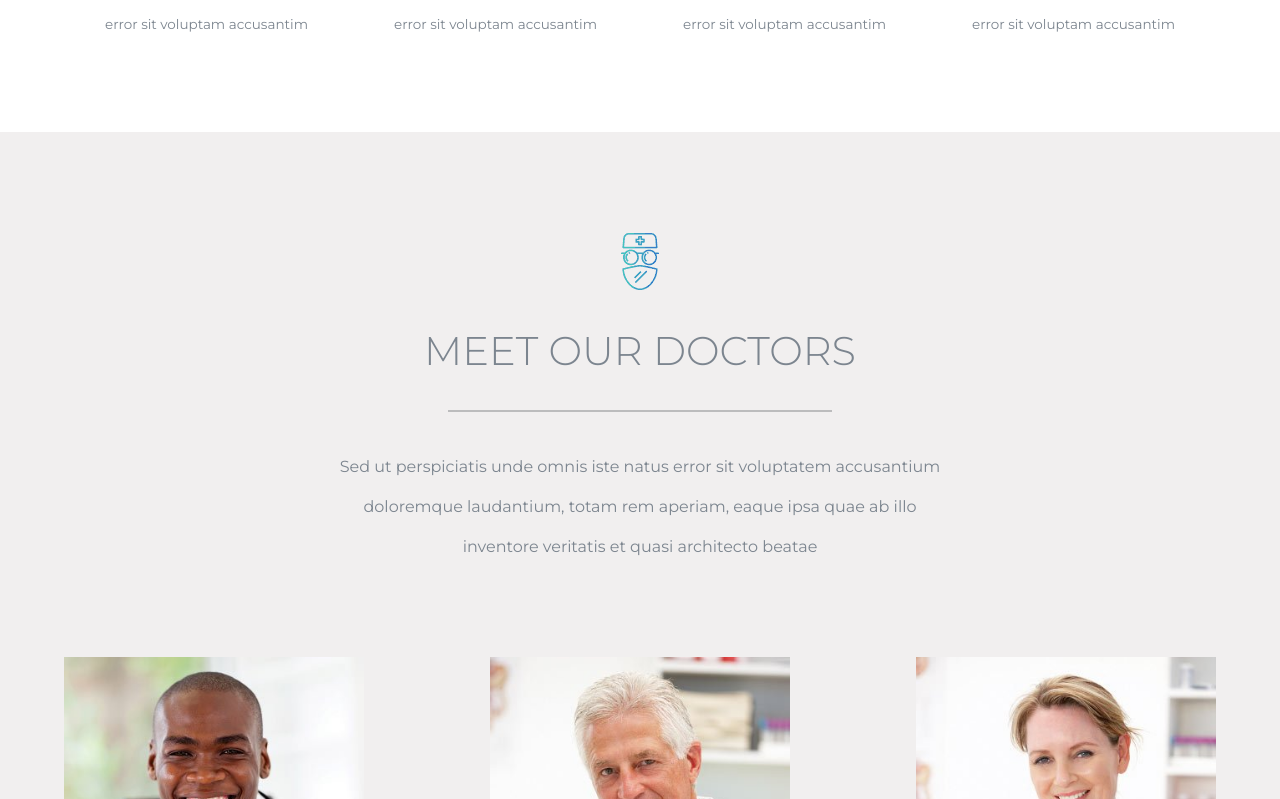
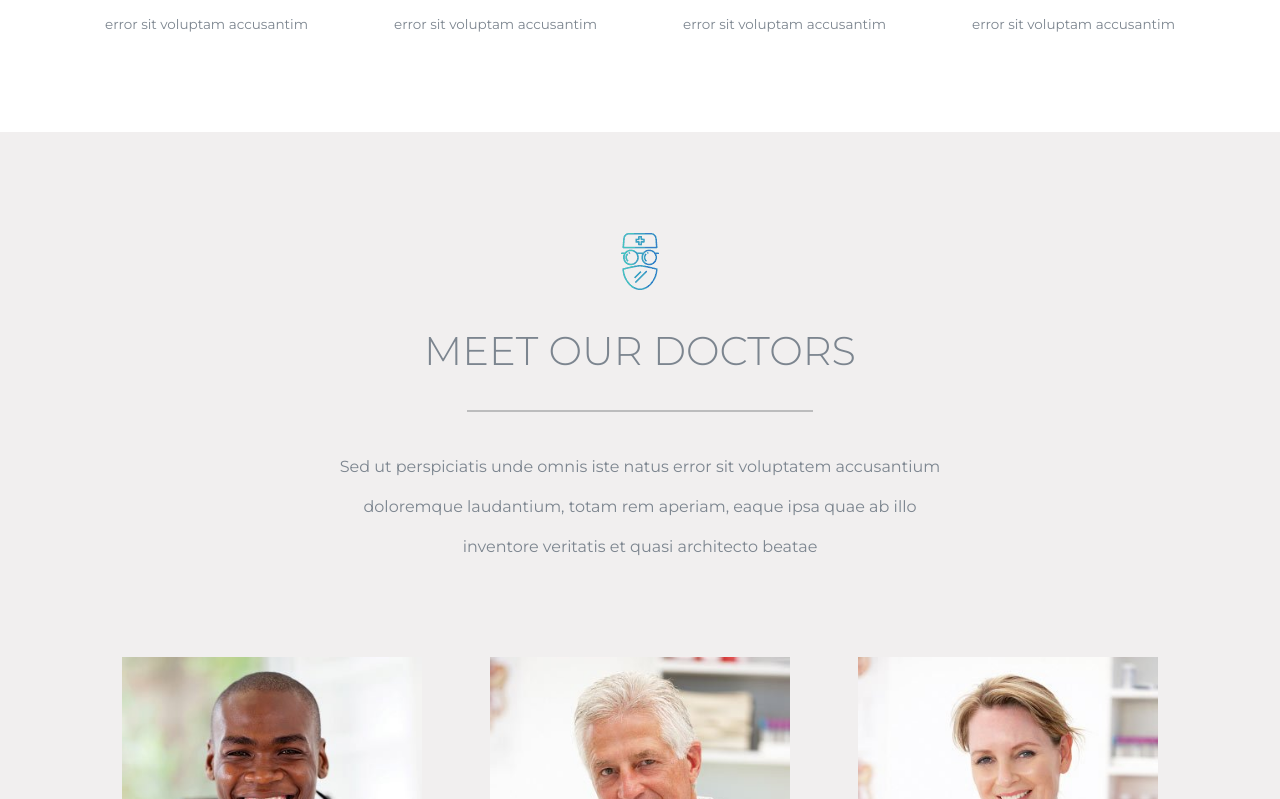
Before and after one commit to Marcotexcode/proj-html-vuejs, a Vue app: page / in a window 1280 px wide. Shown: the part 1201-2000 px from the top of the page. Built offline with nearby package versions, Linux system fonts and the light colour scheme.

Commit message:
modifiche

```diff
--- a/src/components/ColumnCenter.vue
+++ b/src/components/ColumnCenter.vue
@@ -24,7 +24,7 @@
 
 export default {
 
-
+  name: 'ColumnCenter'
 
 }
 
@@ -66,7 +66,7 @@ export default {
 
     .container--permiss {
       width: 100%;
-      background-color: $FrenchGray;
+      background-color: rgb(223, 223, 223);
       padding: 30px;
       text-align: center;
       margin-top: 30px;
@@ -75,13 +75,15 @@ export default {
     .container--permiss--text {
       color: $Raven;
       line-height: 2;
-
+      font-weight: 100;
+      margin: 20px 0px;
     }
 
     .container--permiss--btn {
       @include btnPelorous();
       padding: 10px 30px;
     }
+
   }
 
 </style>
--- a/src/components/ColumnDx.vue
+++ b/src/components/ColumnDx.vue
@@ -72,6 +72,7 @@ export default {
       @include btnPelorous();
       width: 100%;
       padding: 10px 30px;
+      margin: 20px 0%;
     }
 
   }
--- a/src/components/Section2.vue
+++ b/src/components/Section2.vue
@@ -80,18 +80,7 @@
         background-color: $Gallery;
 
         .container {
-            @include containerCenter-general($Raven);
-
-            .container--title {
-                text-transform: uppercase;
-                margin: 20px 0px;
-            }
-
-            .container--space {
-                width: 30%;
-                margin: 35px auto;
-                border: 1px solid $FrenchGray;
-            }
+            @include containerSectionTop-general($Raven,90%);
 
             .container--container-box {
                 width: 90%;
@@ -111,7 +100,7 @@
                     }
 
                     .container--container-box--box--image:hover {
-                        transition: 0.5s ease-out;
+                        transition: 1s ease-out;
                         transform: scale(1.1);
                         box-shadow: rgba(0, 0, 0, 0.35) 0px 5px 15px;
 
```
